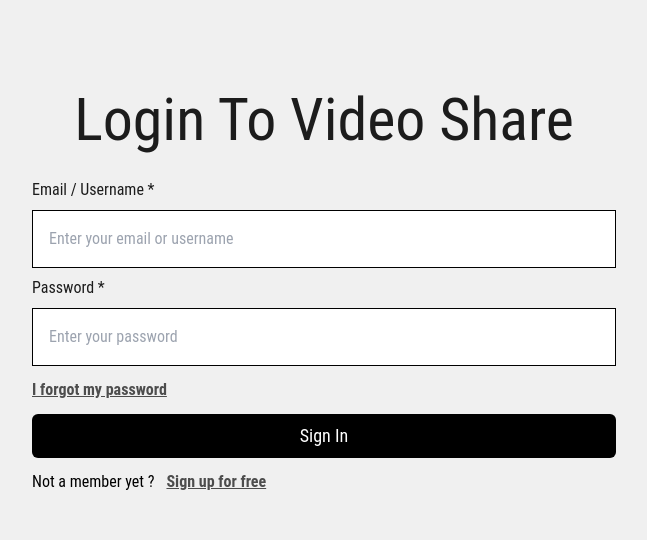
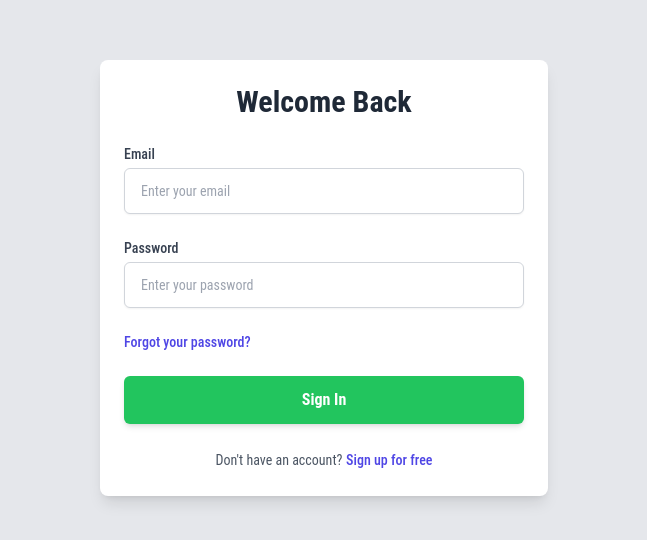
Before and after one commit to krishnamahto021/video-sharee, a React (Vite) app in the folder frontend/: page /sign-in in a window 1280 px wide. Shown: the part 122-662 px from the top of the page, without its empty margins (316-963 px from the left). Built offline with nearby package versions, Linux system fonts and the light colour scheme.

Commit message:
modify the auth pages

```diff
--- a/frontend/src/pages/auth/SignIn.tsx
+++ b/frontend/src/pages/auth/SignIn.tsx
@@ -4,6 +4,7 @@
 import { AppDispatch } from "../../redux/store";
 import { AuthFormData } from "../../types";
 import { Link, useNavigate } from "react-router-dom";
+
 const SignIn: React.FC = () => {
   const [formData, setFormData] = useState<AuthFormData>({
     email: "",
@@ -20,65 +21,80 @@
 
   const dispatch = useDispatch<AppDispatch>();
   const navigate = useNavigate();
+
   const handleSubmit = (e: React.FormEvent<HTMLFormElement>) => {
     e.preventDefault();
     dispatch(signInUser({ ...formData, navigate }));
   };
+
   return (
-    <div className="w-screen h-screen flex items-center justify-center p-4 bg-bgOne">
-      <form className=" w-screen sm:w-1/2  p-5 z-10" onSubmit={handleSubmit}>
-        <h1 className="capitalize text-textOne text-center text-xl sm:text-3xl md:text-4xl lg:text-6xl  my-7">
-          Login to Video Share
+    <div className="min-h-screen flex items-center justify-center p-4 bg-gray-200">
+      <div className="w-full max-w-md bg-white rounded-lg shadow-lg p-6">
+        <h1 className="text-3xl font-bold text-center text-gray-800 mb-6">
+          Welcome Back
         </h1>
-        <label htmlFor="email">
-          <div className="text-textOne my-2">Email / Username *</div>
+        <form onSubmit={handleSubmit} className="space-y-6">
+          <div>
+            <label
+              htmlFor="email"
+              className="block text-sm font-medium text-gray-700"
+            >
+              Email
+            </label>
             <input
-            type="text"
+              type="email"
               name="email"
               required
-            className="w-full p-4 focus:outline-none border border-black focus:border-none focus:outline-[#3a10e5] "
-            placeholder="Enter your email or username"
+              className="mt-1 block w-full px-4 py-3 border border-gray-300 rounded-md shadow-sm focus:ring-indigo-500 focus:border-indigo-500 sm:text-sm"
+              placeholder="Enter your email "
               value={formData.email}
               onChange={handleChange}
             />
+          </div>
+          <div>
+            <label
+              htmlFor="password"
+              className="block text-sm font-medium text-gray-700"
+            >
+              Password
             </label>
-        <label htmlFor="password">
-          <div className="text-textOne my-2">Password *</div>
             <input
               type="password"
               name="password"
               required
-            className="w-full p-4 focus:outline-none border border-black focus:border-none focus:outline-[#3a10e5] "
+              className="mt-1 block w-full px-4 py-3 border border-gray-300 rounded-md shadow-sm focus:ring-indigo-500 focus:border-indigo-500 sm:text-sm"
               placeholder="Enter your password"
               value={formData.password}
               onChange={handleChange}
             />
-        </label>
-        <p className="my-3">
+          </div>
+          <div className="flex justify-between items-center">
             <Link
-            to={"/reset-password"}
-            className="font-bold underline mt-12 text-textTwo cursor-pointer"
+              to="/reset-password"
+              className="text-sm font-medium text-indigo-600 hover:text-indigo-500"
             >
-            I forgot my password
+              Forgot your password?
             </Link>
-        </p>
-
+          </div>
           <button
             type="submit"
-          className="bg-bgFive  rounded-md p-2 text-white text-lg w-full hover:bg-opacity-90 duration-300 capitalize  "
+            className="w-full py-3 px-4 bg-green-500 text-white font-bold rounded-md shadow-md hover:bg-opacity-90 transition duration-300"
           >
             Sign In
           </button>
-        <p className="mt-3">
-          Not a member yet ?
+          <div className="text-center mt-4">
+            <span className="text-sm text-gray-600">
+              Don't have an account?
+            </span>{" "}
             <Link
-            to={"/sign-up"}
-            className="font-bold underline mx-3 text-textTwo cursor-pointer "
+              to="/sign-up"
+              className="text-sm font-medium text-indigo-600 hover:text-indigo-500"
             >
               Sign up for free
             </Link>
-        </p>
+          </div>
         </form>
+      </div>
     </div>
   );
 };
--- a/frontend/src/pages/auth/SignUp.tsx
+++ b/frontend/src/pages/auth/SignUp.tsx
@@ -20,6 +20,7 @@
   };
 
   const dispatch = useDispatch<AppDispatch>();
+
   const handleSubmit = (e: React.FormEvent<HTMLFormElement>) => {
     e.preventDefault();
     dispatch(signUpUser(formData));
@@ -28,52 +29,67 @@
       password: "",
     });
   };
+
   return (
-    <div className="w-screen h-screen flex items-center justify-center p-4 bg-bgOne">
-      <form className=" w-screen sm:w-1/2  p-5 z-10" onSubmit={handleSubmit}>
-        <h1 className="capitalize text-textOne text-center text-xl sm:text-3xl md:text-4xl lg:text-6xl  my-7">
-          Signup to Video Share
+    <div className="min-h-screen flex items-center justify-center p-4 bg-gray-200">
+      <div className="w-full max-w-md bg-white rounded-lg shadow-lg p-6">
+        <h1 className="text-3xl font-bold text-center text-gray-800 mb-6">
+          Join Us Today
         </h1>
-        <label htmlFor="email">
-          <div className="text-textOne my-2">Email / Username *</div>
+        <form onSubmit={handleSubmit} className="space-y-6">
+          <div>
+            <label
+              htmlFor="email"
+              className="block text-sm font-medium text-gray-700"
+            >
+              Email
+            </label>
             <input
-            type="text"
+              type="email"
               name="email"
               required
-            className="w-full p-4 focus:outline-none border border-black focus:border-none focus:outline-[#3a10e5] "
+              className="mt-1 block w-full px-4 py-3 border border-gray-300 rounded-md shadow-sm focus:ring-green-500 focus:border-green-500 sm:text-sm"
               placeholder="Enter your email or username"
               value={formData.email}
               onChange={handleChange}
             />
+          </div>
+          <div>
+            <label
+              htmlFor="password"
+              className="block text-sm font-medium text-gray-700"
+            >
+              Password
             </label>
-        <label htmlFor="password">
-          <div className="text-textOne my-2">Password *</div>
             <input
               type="password"
               name="password"
               required
-            className="w-full p-4 focus:outline-none border border-black focus:border-none focus:outline-[#3a10e5] "
+              className="mt-1 block w-full px-4 py-3 border border-gray-300 rounded-md shadow-sm focus:ring-green-500 focus:border-green-500 sm:text-sm"
               placeholder="Enter your password"
               value={formData.password}
               onChange={handleChange}
             />
-        </label>
+          </div>
           <button
             type="submit"
-          className="bg-bgFive w-full rounded-md p-2 text-white text-lg mt-5 block m-auto hover:bg-opacity-90 duration-300 capitalize "
+            className="w-full py-3 px-4 bg-green-500 text-white font-bold rounded-md shadow-md hover:bg-opacity-95 transition duration-300"
           >
             Sign Up
           </button>
-        <p className="mt-3">
+          <div className="text-center mt-4">
+            <span className="text-sm text-gray-600">
               Already have an account?
+            </span>{" "}
             <Link
-            to={"/sign-in"}
-            className="font-bold underline  mx-3 text-textTwo cursor-pointer "
+              to="/sign-in"
+              className="text-sm font-medium text-green-600 hover:text-green-500"
             >
               Log in
             </Link>
-        </p>
+          </div>
         </form>
+      </div>
     </div>
   );
 };
```
Lines whose indentation alone changed are shown as unchanged.
